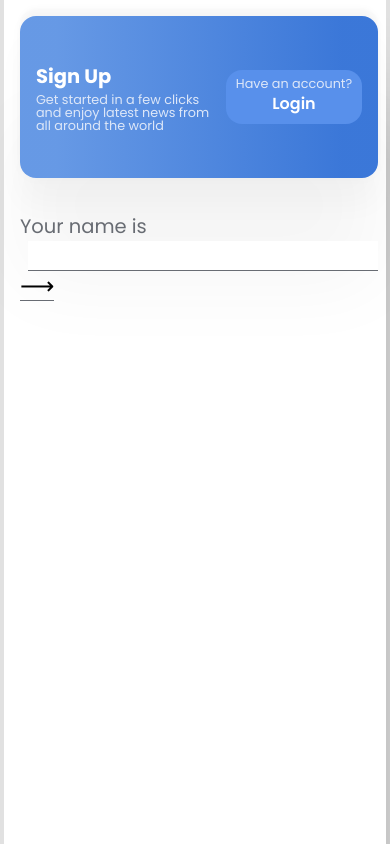
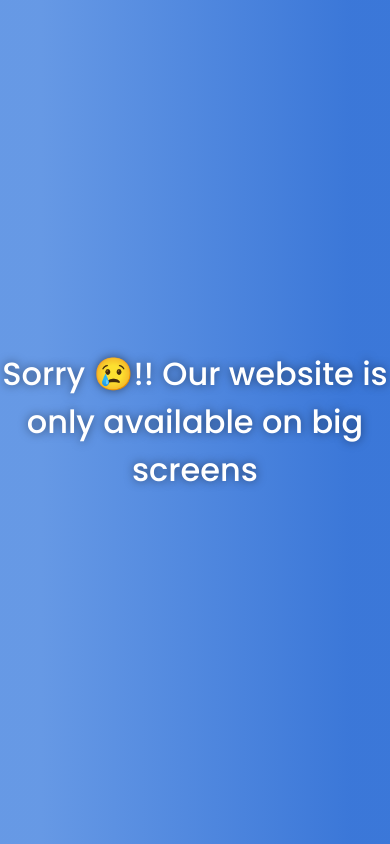
Before and after one commit to Rupam-Shil/QuickDose, a Vue app in the folder client/: page /signup in a window 390 px wide. Built offline with nearby package versions, Linux system fonts and the light colour scheme.

Commit message:
mobile version shut down

```diff
--- a/client/src/App.vue
+++ b/client/src/App.vue
@@ -1,6 +1,32 @@
 <template>
-	<router-view />
+	<div>
+		<div class="isMobile" v-if="isMobile">
+			<div class="isMobile-text">
+				Sorry 😢!! Our website is only available on big screens
+			</div>
+		</div>
+		<router-view v-else />
+	</div>
 </template>
+
+<script setup>
+import { ref } from 'vue';
+const isMobile = ref(false);
+const width = window.innerWidth;
+
+window.addEventListener('resize', () => {
+	checkInMobile();
+});
+
+const checkInMobile = () => {
+	if (window.innerWidth < 768) {
+		isMobile.value = true;
+	} else {
+		isMobile.value = false;
+	}
+};
+checkInMobile();
+</script>
 
 <style lang="scss">
 @import url('https://fonts.googleapis.com/css?family=Poppins:300,400,500,600,700,800,900&display=swap');
@@ -34,4 +60,20 @@ body {
 	font-family: 'Poppins', sans-serif;
 	background: var(--bg-color);
 }
+.isMobile {
+	position: fixed;
+	width: 100vw;
+	height: 100vh;
+	display: flex;
+	justify-content: center;
+	align-items: center;
+	text-align: center;
+	background: var(--blue-gradient-mobile);
+}
+.isMobile-text {
+	font-size: 2rem;
+	color: #fff;
+	text-shadow: 0 0 10px rgba(0, 0, 0, 0.5);
+	font-weight: 500;
+}
 </style>
```
